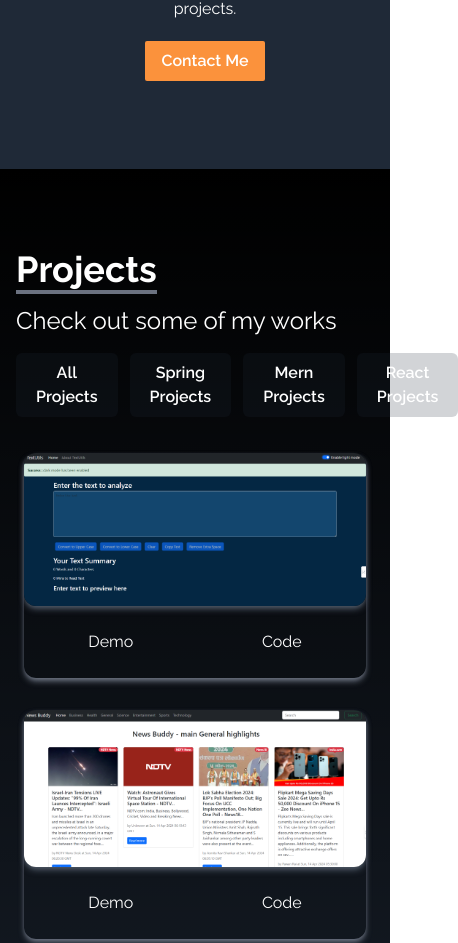
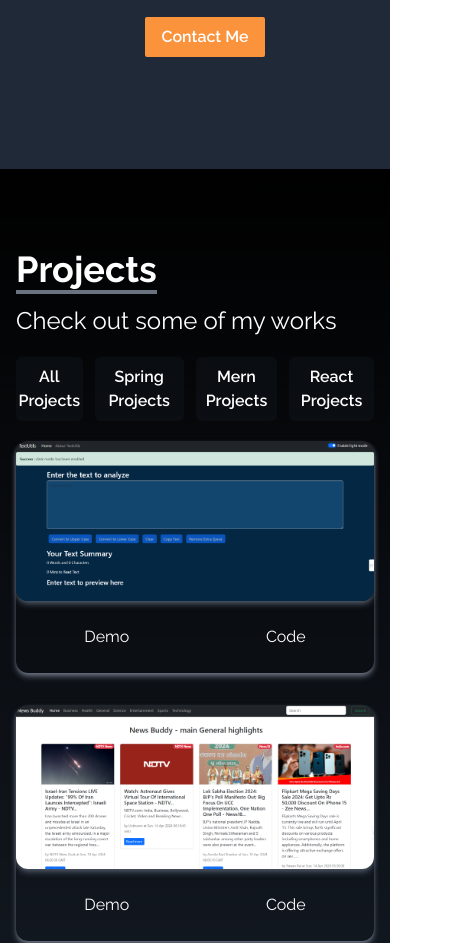
Before and after one commit to Navipinto/My-portfolio--React-Tailwind, a React (Create React App) app: page / in a window 390 px wide. Shown: the part 1519-2462 px from the top of the page, 458 px wide, since content can reach past the window. Built offline with nearby package versions, Linux system fonts and the light colour scheme.

Commit message:
final commit

```diff
--- a/src/components/About.js
+++ b/src/components/About.js
@@ -8,16 +8,16 @@ function About() {
       name="About"
       className="flex flex-row justify-center items-center w-full h-screen bg-gray-800 text-white py-8 lg:px-16"
     >
-      <div className=" space-x-5 flex flex-col justify-center items-center lg:flex-row">
-        <div className=" w-2/3 sm:w-[300px] md:w-[400px] lg:w-[800px]">
+      <div className=" space-x-5 flex flex-col justify-betweens items-center lg:flex-row w-full lg:px-16">
+        <div className=" w-2/3 sm:w-[300px] md:w-[400px] lg:w-[2800px]">
           <img className="rounded-lg" src={aboutpic} alt="aboutpic" />
         </div>
-        <div className="flex flex-col justify-center  md:ps-4 md:mx-0 md:items-center lg:items-start items-center  px-3">
+        <div className="flex flex-col justify-center  md:ps-4 md:mx-0 md:items-center lg:items-start items-center w-fits ">
           <h2 className="font-Badoni text-2xl font-bold">Naveen Shaun Pinto</h2>
           <p className="text-orange-500 font-Badoni text-[17px] mt-2">
             Full Stack Developer
           </p>
-          <p className="w-fit mt-2 text-center md:w-4/5">
+          <p className="w-fit mt-2 text-center lg:text-start md:w-4/5">
             A Java Full Stack developer with strong foundation of software
             development. My expertise lies in Java programming and React js for
             both backend and frontend development, allowing me to contribute
--- a/src/components/Education.js
+++ b/src/components/Education.js
@@ -27,9 +27,9 @@ function Education() {
         }]
   return (
       <div name="Education" className='py-16 lg:px-20 mx-auto bg-gradient-to-t from-black to-gray-800 text-white flex flex-col w-full h-max justify-center '>
-        <h2 className='text-4xl font-bold underline lg:px-20 px-6 py-6'>Education</h2>
+        <h2 className='text-4xl font-bold underline lg:px-16 px-6 py-6'>Education</h2>
 
-          <div className='flex flex-col-reverse gap-4 lg:px-20 sm:px-6 md:px-8 px-4'>
+          <div className='flex flex-col-reverse gap-4 lg:px-16 sm:px-6 md:px-8 px-4'>
               {
                   data.map((item) => {
                       return (
--- a/src/components/Experience.js
+++ b/src/components/Experience.js
@@ -65,7 +65,7 @@ function Experience() {
       className="py-16 lg:px-20 bg-gradient-to-t from-black to-gray-800 w-screen h-max text-white"
     >
       <div className="sm:px-6 md:px-8 lg:px-16 flex flex-col w-full h-full justify-center ">
-        <div className="">
+        <div className="px-4">
           <h2 className="text-4xl font-bold border-b-4 border-t-0 border-l-0 border-r-0 inline border-gray-600">
             Experience
           </h2>
--- a/src/components/Home.js
+++ b/src/components/Home.js
@@ -8,7 +8,7 @@ function Home() {
       name="Home"
       className="h-screen w-full bg-gradient-to-b from-black to-black px-4"
     >
-      <div className=" max-w-screen-lg flex flex-col-reverse h-screen w-full items-center justify-center text-white md:flex-row">
+      <div className=" max-w-screen-lg flex flex-col-reverse h-screen w-full items-center justify-center mx-auto text-white md:flex-row">
         <div className="flex flex-col justify-center">
           <p className="text-orange-400">Hey I'm Naveen &#128075;</p>
           <h2 className="text-4xl sm:text-7xl font-bold w-fit">
--- a/src/components/Portfolio.js
+++ b/src/components/Portfolio.js
@@ -86,22 +86,22 @@ function Portfolio() {
   return (
     <div
       name="Projects"
-      className="bg-gradient-to-b from-black to bg-gray-800 w-full h-max sm:h-screen text-white py-20 lg:px-20 sm:px-6 md:px-8"
+      className="bg-gradient-to-b from-black to bg-gray-800 w-screens px-4 h-max sm:h-screen text-white py-20 lg:px-20 sm:px-6 md:px-8"
     >
-      <div className="flex flex-col justify-center">
-        <div className="sm:p-0 md:px-1 lg:p-0 px-4">
+      <div className="flex flex-col justify-center lg:px-16">
+        <div>
           <h2 className="text-4xl font-bold border-b-4 border-t-0 border-s-0 border-e-0 inline border-gray-500 border">
             Projects
           </h2>
           <p className="pt-4 text-2xl">Check out some of my works</p>
-          <div className='flex flex-row space-x-3 items-center justify-between py-4'>
-            <button className='bg-gray-800 bg-opacity-20 px-5 py-2 font-semibold rounded-md' onClick={()=>setprojects(allprojects)}>All Projects</button>
-            <button className='bg-gray-800 bg-opacity-20 px-5 py-2 font-semibold rounded-md' onClick={()=>setprojects(Springprojects)}>Spring Projects</button>
-            <button className='bg-gray-800 bg-opacity-20 px-5 py-2 font-semibold rounded-md' onClick={()=>setprojects(Mernprojects)}>Mern Projects</button>
-            <button className='bg-gray-800 bg-opacity-20 px-5 py-2 font-semibold rounded-md' onClick={()=>setprojects(Reactprojects)}>React Projects</button>
+          <div className='flex flex-row sm:justify-between gap-3 py-5'>
+            <button className='bg-gray-800 bg-opacity-20 sm:px-5 py-2 font-semibold rounded-md' onClick={()=>setprojects(allprojects)}>All Projects</button>
+            <button className='bg-gray-800 bg-opacity-20 sm:px-5 py-2 font-semibold rounded-md' onClick={()=>setprojects(Springprojects)}>Spring Projects</button>
+            <button className='bg-gray-800 bg-opacity-20 sm:px-5 py-2 font-semibold rounded-md' onClick={()=>setprojects(Mernprojects)}>Mern Projects</button>
+            <button className='bg-gray-800 bg-opacity-20 sm:px-5 py-2 font-semibold rounded-md' onClick={()=>setprojects(Reactprojects)}>React Projects</button>
           </div>
         </div>
-        <div className="grid sm:grid-cols-2 md:grid-cols-3   sm:px-0 gap-8 py-5 px-6">
+        <div className="grid sm:grid-cols-2 md:grid-cols-3   sm:px-0 gap-8">
           {projects.map(({ id, src ,href,href2
           }) => {
             return (
```
